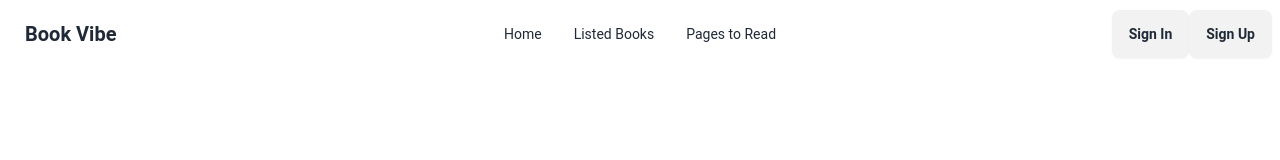
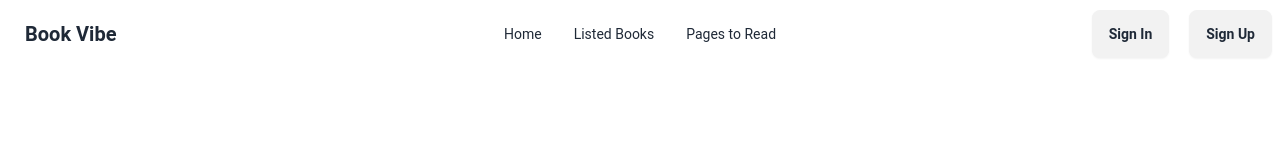
Before and after one commit to masud467/Book-Vibe, a React (Vite) app: page / in a window 1280 px wide. Shown: the top 160 px of the page. Built offline with nearby package versions, Linux system fonts and the light colour scheme.

Commit message:
added the navbar section

```diff
--- a/src/Shared/Header/Header.jsx
+++ b/src/Shared/Header/Header.jsx
@@ -1,6 +1,6 @@
 const Header = () => {
   return (
-    <div>
+    <div className="max-w-7xl mx-auto">
       <div className="navbar bg-base-100">
         <div className="navbar-start">
           <div className="dropdown">
@@ -50,7 +50,7 @@ const Header = () => {
             </li>
           </ul>
         </div>
-        <div className="navbar-end">
+        <div className="navbar-end flex gap-5">
           <a className="btn">Sign In</a>
           <a className="btn">Sign Up</a>
         </div>
```
